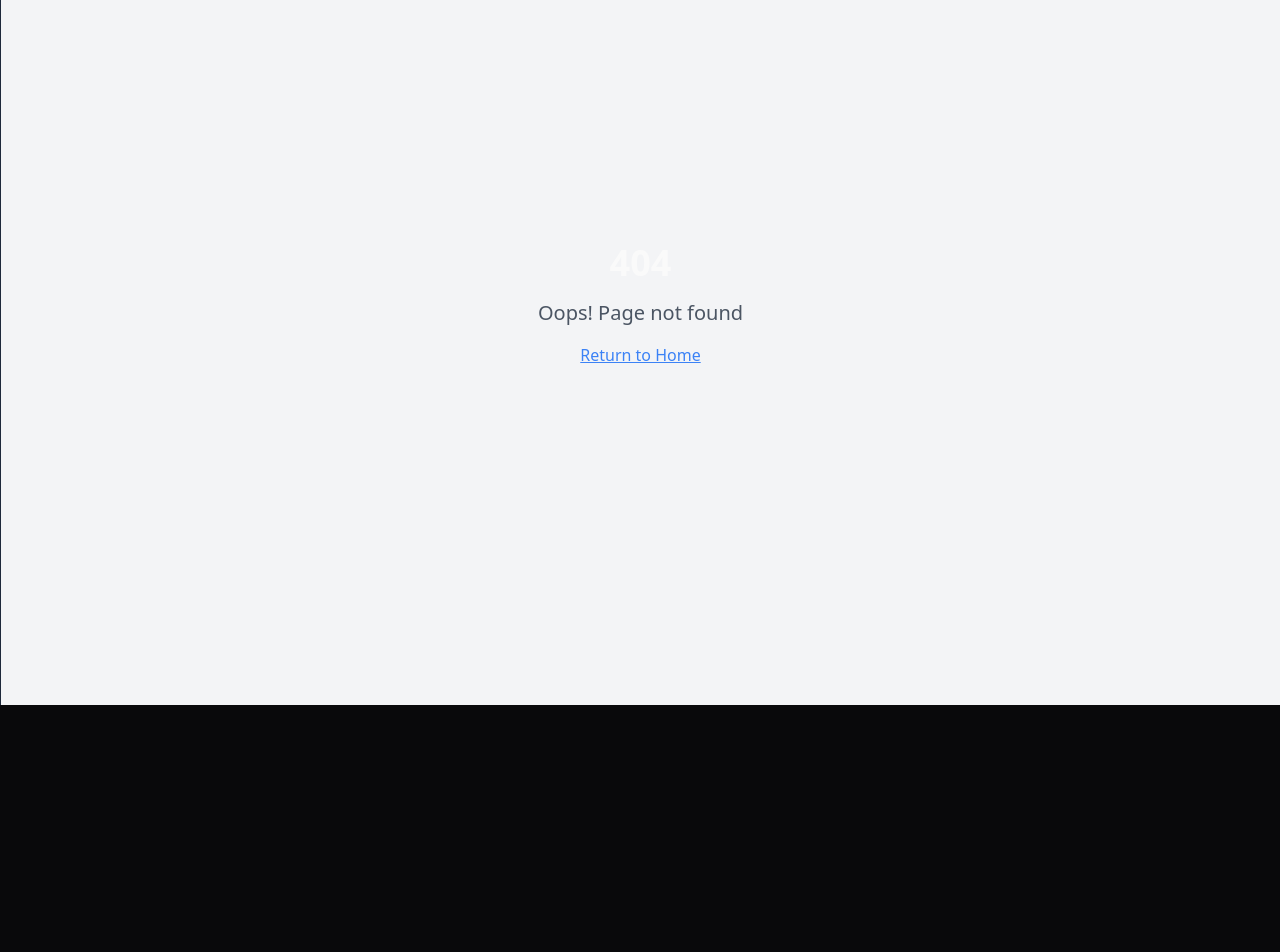
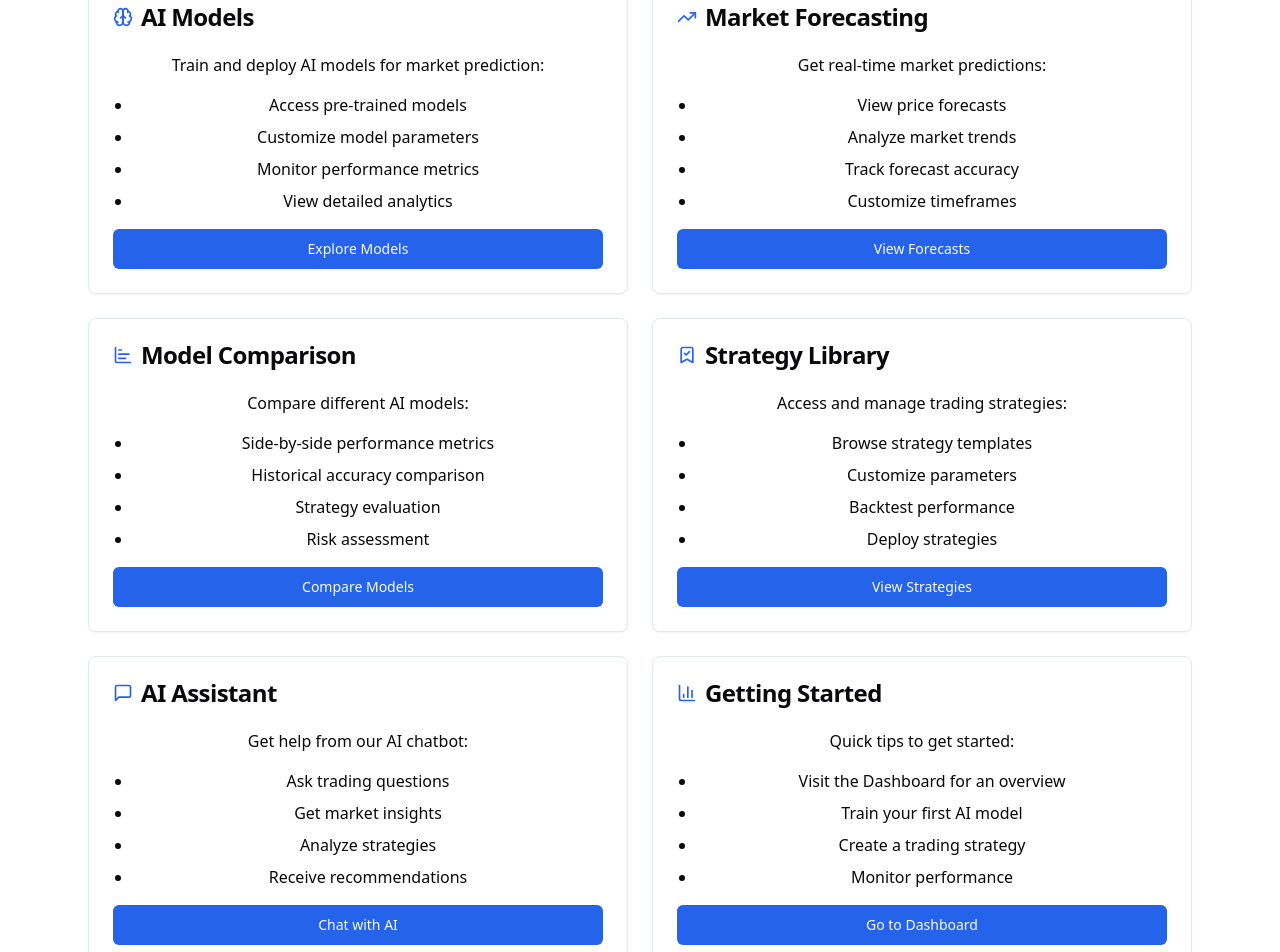
Before and after one commit to wesship/auto-trade-alchemist-bot, a React (Vite) app: page /onboarding in a window 1280 px wide. Shown: the part 160-1112 px from the top of the page. Before the commit the page ends 865 px from the top, so only its background shows below. Built offline with nearby package versions, Linux system fonts and the light colour scheme.

Commit message:
Add onboarding documentation
Add detailed instructions for website usage.

```diff
--- a/src/App.tsx
+++ b/src/App.tsx
@@ -19,6 +19,7 @@ import ModelBenchmark from "./pages/ModelBenchmark";
 import Chatbot from "./pages/Chatbot";
 import Team from "./pages/Team";
 import Portfolio from "./pages/Portfolio";
+import Onboarding from "./pages/Onboarding";
 import "./App.css";
 
 // Create a client
@@ -32,6 +33,7 @@ function App() {
           <Router>
             <Routes>
               <Route path="/" element={<Index />} />
+              <Route path="/onboarding" element={<Onboarding />} />
               <Route element={<MainLayout />}>
                 <Route path="/dashboard" element={<Dashboard />} />
                 <Route path="/models" element={<Models />} />
--- /dev/null
+++ b/src/pages/Onboarding.tsx
@@ -0,0 +1,161 @@
+
+import React from 'react';
+import { Card, CardContent, CardHeader, CardTitle } from "@/components/ui/card";
+import { Button } from "@/components/ui/button";
+import { useNavigate } from "react-router-dom";
+import { Brain, TrendingUp, ChartBar, BookmarkCheck, MessageSquare, BarChart3, Flag } from "lucide-react";
+
+const Onboarding = () => {
+  const navigate = useNavigate();
+
+  return (
+    <div className="container max-w-6xl mx-auto p-6 space-y-8">
+      <div className="text-center space-y-4">
+        <h1 className="text-4xl font-bold">Welcome to AI Trading Platform</h1>
+        <p className="text-lg text-muted-foreground">
+          Let's get you started with our powerful AI-driven trading tools
+        </p>
+      </div>
+
+      <div className="grid gap-6 md:grid-cols-2">
+        <Card>
+          <CardHeader>
+            <CardTitle className="flex items-center">
+              <Brain className="mr-2 h-5 w-5 text-primary" />
+              AI Models
+            </CardTitle>
+          </CardHeader>
+          <CardContent className="space-y-4">
+            <p>Train and deploy AI models for market prediction:</p>
+            <ul className="list-disc pl-5 space-y-2">
+              <li>Access pre-trained models</li>
+              <li>Customize model parameters</li>
+              <li>Monitor performance metrics</li>
+              <li>View detailed analytics</li>
+            </ul>
+            <Button onClick={() => navigate("/models")} className="w-full">
+              Explore Models
+            </Button>
+          </CardContent>
+        </Card>
+
+        <Card>
+          <CardHeader>
+            <CardTitle className="flex items-center">
+              <TrendingUp className="mr-2 h-5 w-5 text-primary" />
+              Market Forecasting
+            </CardTitle>
+          </CardHeader>
+          <CardContent className="space-y-4">
+            <p>Get real-time market predictions:</p>
+            <ul className="list-disc pl-5 space-y-2">
+              <li>View price forecasts</li>
+              <li>Analyze market trends</li>
+              <li>Track forecast accuracy</li>
+              <li>Customize timeframes</li>
+            </ul>
+            <Button onClick={() => navigate("/forecast")} className="w-full">
+              View Forecasts
+            </Button>
+          </CardContent>
+        </Card>
+
+        <Card>
+          <CardHeader>
+            <CardTitle className="flex items-center">
+              <ChartBar className="mr-2 h-5 w-5 text-primary" />
+              Model Comparison
+            </CardTitle>
+          </CardHeader>
+          <CardContent className="space-y-4">
+            <p>Compare different AI models:</p>
+            <ul className="list-disc pl-5 space-y-2">
+              <li>Side-by-side performance metrics</li>
+              <li>Historical accuracy comparison</li>
+              <li>Strategy evaluation</li>
+              <li>Risk assessment</li>
+            </ul>
+            <Button onClick={() => navigate("/ai-model-comparison")} className="w-full">
+              Compare Models
+            </Button>
+          </CardContent>
+        </Card>
+
+        <Card>
+          <CardHeader>
+            <CardTitle className="flex items-center">
+              <BookmarkCheck className="mr-2 h-5 w-5 text-primary" />
+              Strategy Library
+            </CardTitle>
+          </CardHeader>
+          <CardContent className="space-y-4">
+            <p>Access and manage trading strategies:</p>
+            <ul className="list-disc pl-5 space-y-2">
+              <li>Browse strategy templates</li>
+              <li>Customize parameters</li>
+              <li>Backtest performance</li>
+              <li>Deploy strategies</li>
+            </ul>
+            <Button onClick={() => navigate("/strategy-library")} className="w-full">
+              View Strategies
+            </Button>
+          </CardContent>
+        </Card>
+
+        <Card>
+          <CardHeader>
+            <CardTitle className="flex items-center">
+              <MessageSquare className="mr-2 h-5 w-5 text-primary" />
+              AI Assistant
+            </CardTitle>
+          </CardHeader>
+          <CardContent className="space-y-4">
+            <p>Get help from our AI chatbot:</p>
+            <ul className="list-disc pl-5 space-y-2">
+              <li>Ask trading questions</li>
+              <li>Get market insights</li>
+              <li>Analyze strategies</li>
+              <li>Receive recommendations</li>
+            </ul>
+            <Button onClick={() => navigate("/chatbot")} className="w-full">
+              Chat with AI
+            </Button>
+          </CardContent>
+        </Card>
+
+        <Card>
+          <CardHeader>
+            <CardTitle className="flex items-center">
+              <BarChart3 className="mr-2 h-5 w-5 text-primary" />
+              Getting Started
+            </CardTitle>
+          </CardHeader>
+          <CardContent className="space-y-4">
+            <p>Quick tips to get started:</p>
+            <ul className="list-disc pl-5 space-y-2">
+              <li>Visit the Dashboard for an overview</li>
+              <li>Train your first AI model</li>
+              <li>Create a trading strategy</li>
+              <li>Monitor performance</li>
+            </ul>
+            <Button onClick={() => navigate("/dashboard")} className="w-full">
+              Go to Dashboard
+            </Button>
+          </CardContent>
+        </Card>
+      </div>
+
+      <div className="mt-8 text-center">
+        <Button onClick={() => navigate("/dashboard")} size="lg" className="bg-primary">
+          Start Trading
+        </Button>
+      </div>
+
+      <div className="text-center text-sm text-muted-foreground mt-8">
+        <p>Need help? Visit our AI chatbot for assistance or check the feature flags for experimental features.</p>
+      </div>
+    </div>
+  );
+};
+
+export default Onboarding;
```
